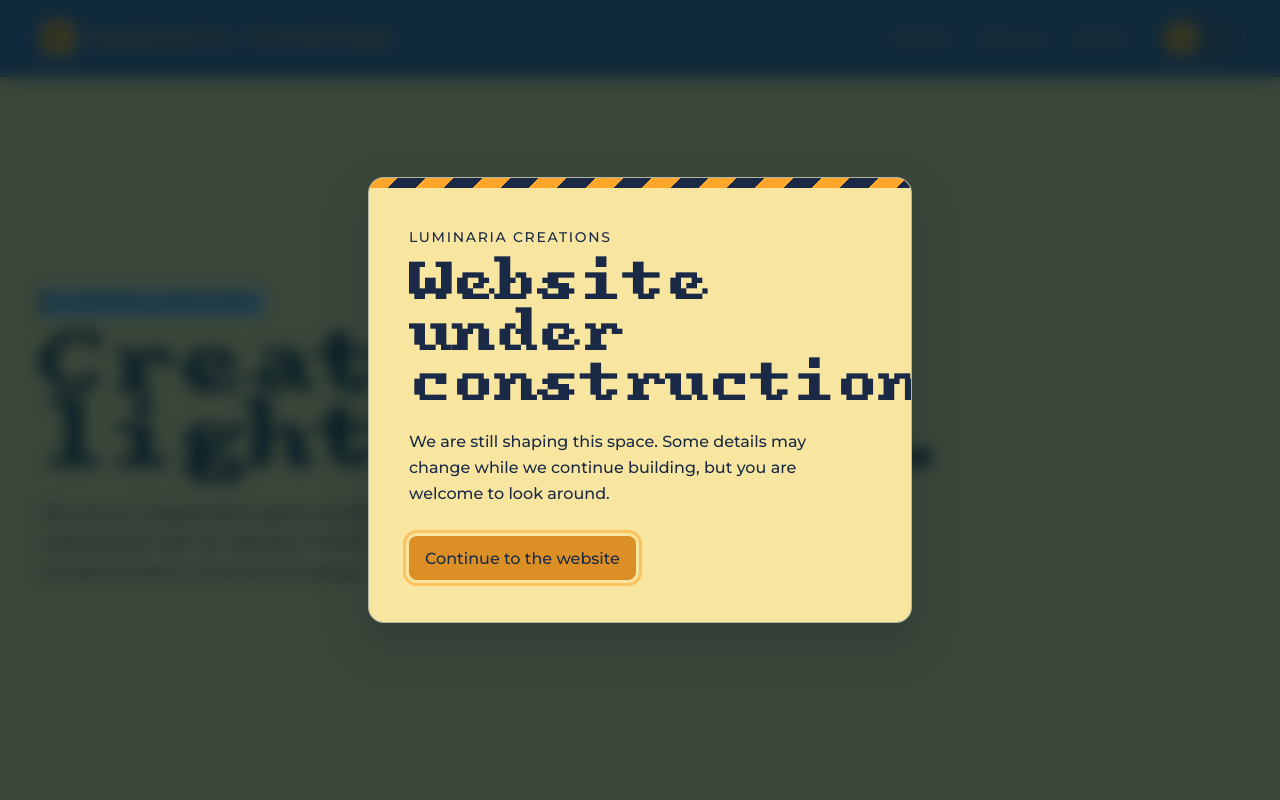
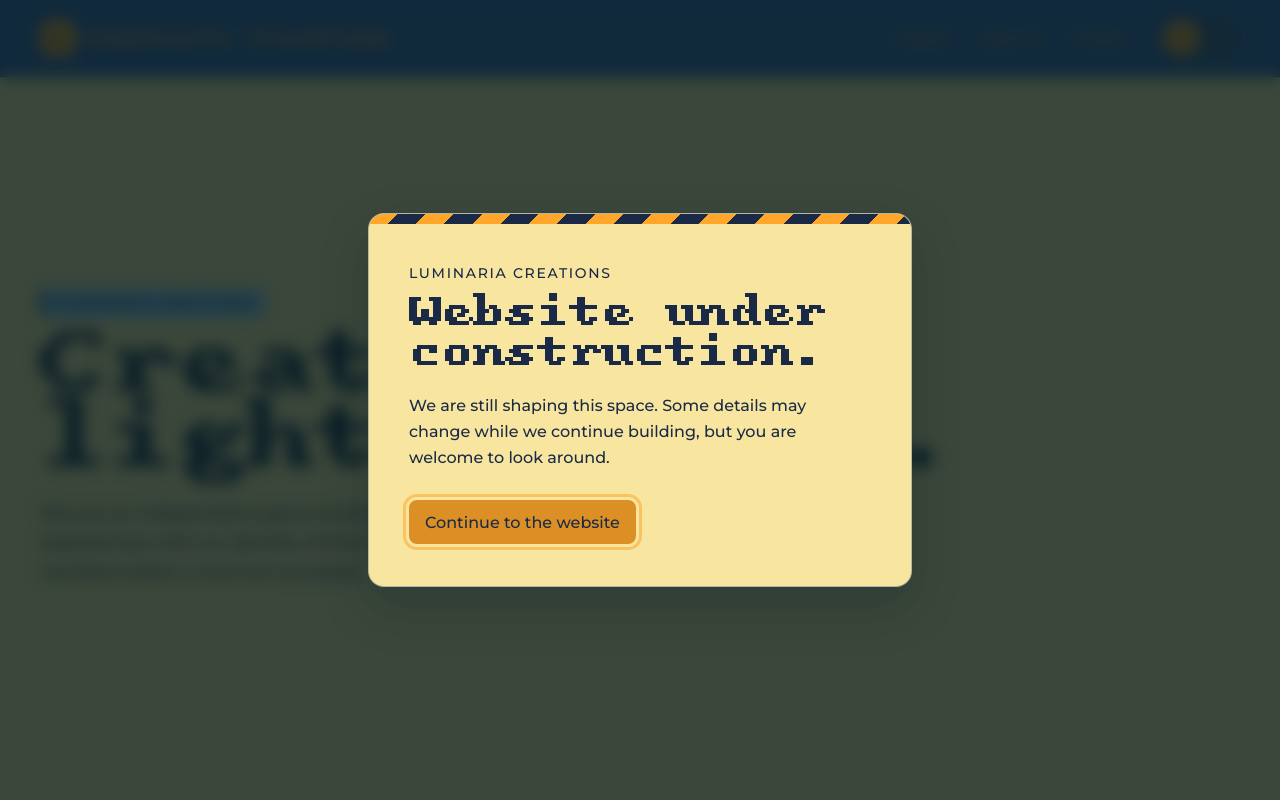
Before and after one commit to SamuelRodri/Luminaria-Creations, a React (Vite) app: page / in a window 1280 px wide. Shown: the top 800 px of the page. Built offline with nearby package versions, Linux system fonts and the light colour scheme.

Commit message:
fix: prevent development notice title overflow

```diff
--- a/src/components/DevelopmentNotice/DevelopmentNotice.css
+++ b/src/components/DevelopmentNotice/DevelopmentNotice.css
@@ -41,10 +41,13 @@
 }
 
 .development-notice h2 {
+  max-width: 100%;
   margin: 0;
   color: var(--color-text-strong);
-  font-size: clamp(2rem, 7vw, 3rem);
-  line-height: 1.05;
+  font-size: clamp(1.75rem, 5vw, 2.25rem);
+  line-height: 1.1;
+  overflow-wrap: break-word;
+  text-wrap: balance;
 }
 
 .development-notice__content > p:last-of-type {
```
